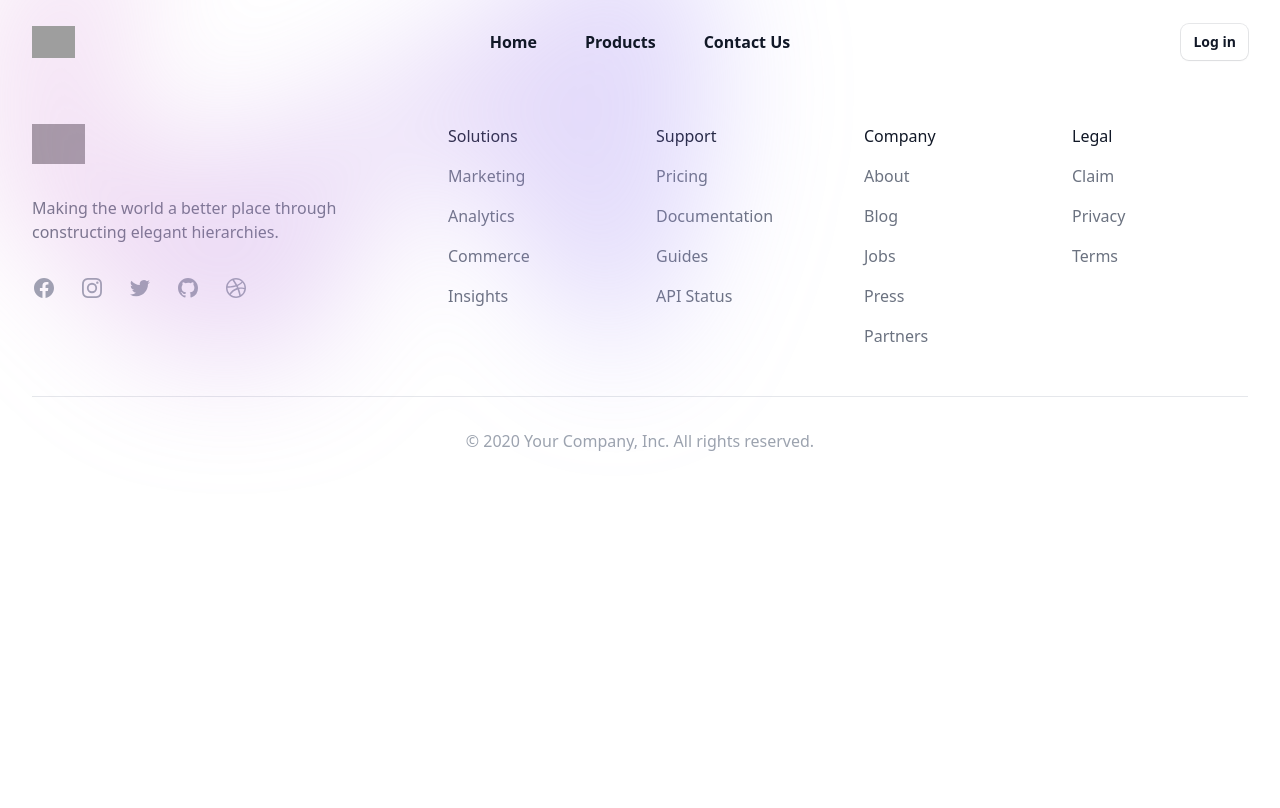
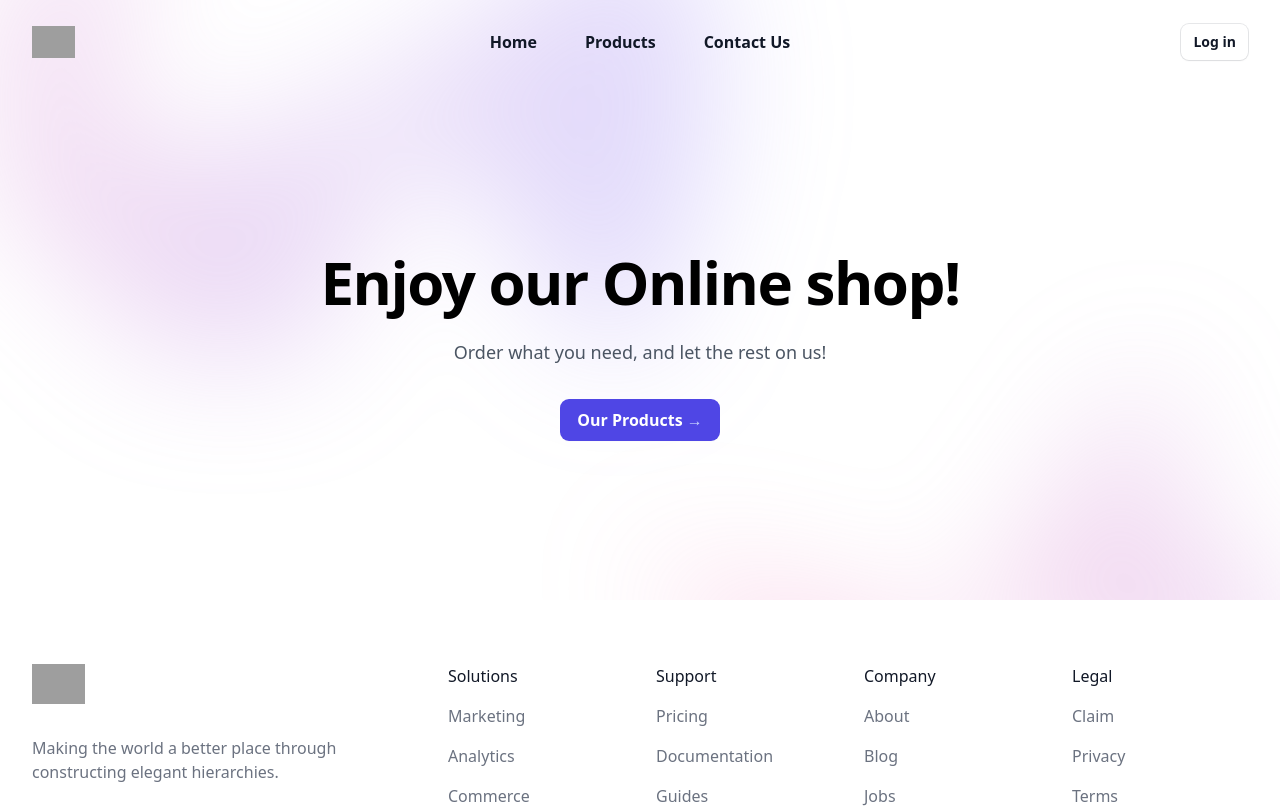
Before and after one commit to OmarJaff/e-commerce-with-nuxt, a Nuxt app: page / in a window 1280 px wide. Shown: the top 808 px of the page. Built offline with nearby package versions, Linux system fonts and the light colour scheme; grey boxes are pictures that could not be loaded.

Commit message:
Added the project pages

```diff
--- /dev/null
+++ b/pages/index.vue
@@ -0,0 +1,35 @@
+<template>
+  <main>
+    <div class="relative px-6 lg:px-8">
+      <div class="mx-auto max-w-3xl pt-20 pb-32 sm:pt-48 sm:pb-40">
+        <div>
+
+          <div>
+            <h1 class="text-4xl font-bold tracking-tight sm:text-center sm:text-6xl">Enjoy our Online shop!</h1>
+            <p class="mt-6 text-lg leading-8 text-gray-600 sm:text-center">
+              Order what you need, and let the rest on us!
+            </p>
+            <div class="mt-8 flex gap-x-4 sm:justify-center">
+              <NuxtLink to="/products" class="inline-block rounded-lg bg-indigo-600 px-4 py-1.5 text-base font-semibold leading-7 text-white shadow-sm ring-1 ring-indigo-600 hover:bg-indigo-700 hover:ring-indigo-700">
+                Our Products
+                <span class="text-indigo-200" aria-hidden="true">&rarr;</span>
+              </NuxtLink>
+
+            </div>
+          </div>
+          <div class="absolute inset-x-0 top-[calc(100%-13rem)] -z-10 transform-gpu overflow-hidden blur-3xl sm:top-[calc(100%-30rem)]">
+            <svg class="relative left-[calc(50%+3rem)] h-[21.1875rem] max-w-none -translate-x-1/2 sm:left-[calc(50%+36rem)] sm:h-[42.375rem]" viewBox="0 0 1155 678" fill="none" xmlns="http://www.w3.org/2000/svg">
+              <path fill="url(#ecb5b0c9-546c-4772-8c71-4d3f06d544bc)" fill-opacity=".3" d="M317.219 518.975L203.852 678 0 438.341l317.219 80.634 204.172-286.402c1.307 132.337 45.083 346.658 209.733 145.248C936.936 126.058 882.053-94.234 1031.02 41.331c119.18 108.451 130.68 295.337 121.53 375.223L855 299l21.173 362.054-558.954-142.079z" />
+              <defs>
+                <linearGradient id="ecb5b0c9-546c-4772-8c71-4d3f06d544bc" x1="1155.49" x2="-78.208" y1=".177" y2="474.645" gradientUnits="userSpaceOnUse">
+                  <stop stop-color="#9089FC"></stop>
+                  <stop offset="1" stop-color="#FF80B5"></stop>
+                </linearGradient>
+              </defs>
+            </svg>
+          </div>
+        </div>
+      </div>
+    </div>
+  </main>
+</template>
--- /dev/null
+++ b/pages/products.vue
@@ -0,0 +1,3 @@
+<template>
+    <ProductList></ProductList>
+</template>
```
